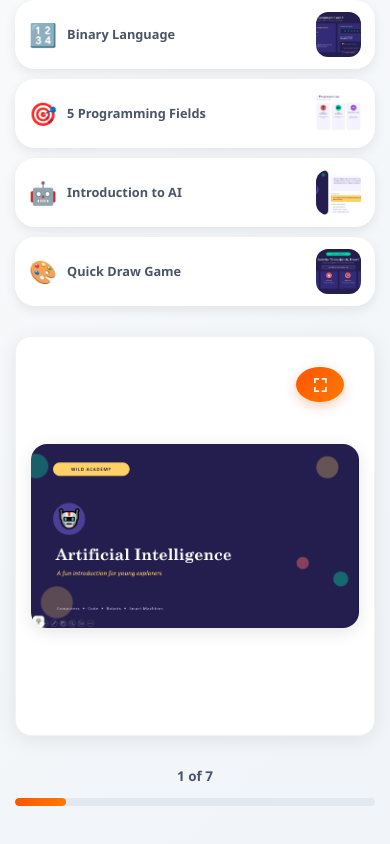
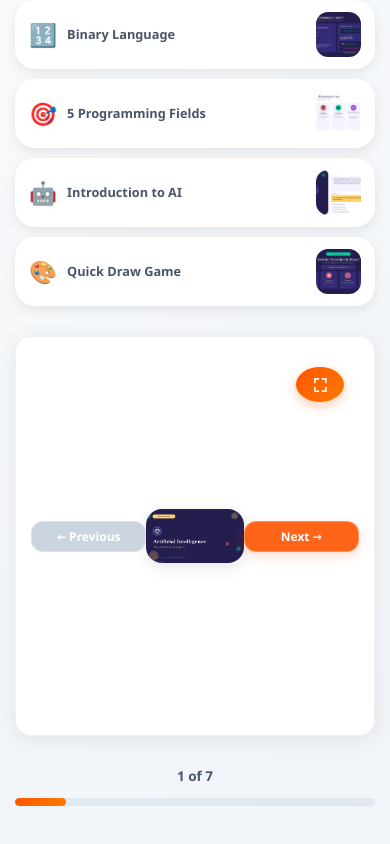
Before and after one commit to ahmedddddr/wild-academy, a React (Create React App) app in the folder frontend/: page /course in a window 390 px wide. Shown: the part 433-1277 px from the top of the page. Built offline with nearby package versions, Linux system fonts and the light colour scheme.

Commit message:
Fix navigation buttons not appearing in mobile view

```diff
--- a/frontend/src/pages/CoursePage.css
+++ b/frontend/src/pages/CoursePage.css
@@ -484,7 +484,22 @@
   }
 
   .fullscreen-nav {
-    display: none;
+    position: relative;
+    top: auto;
+    transform: none;
+    left: auto;
+    right: auto;
+    padding: 8px 16px;
+    font-size: 0.85rem;
+    width: 100%;
+  }
+
+  .prev-button.fullscreen-nav {
+    left: auto;
+  }
+
+  .next-button.fullscreen-nav {
+    right: auto;
   }
 
   .game-iframe-container {
@@ -568,7 +583,22 @@
   }
 
   .fullscreen-nav {
-    display: none;
+    position: relative;
+    top: auto;
+    transform: none;
+    left: auto;
+    right: auto;
+    padding: 6px 12px;
+    font-size: 0.8rem;
+    width: 100%;
+  }
+
+  .prev-button.fullscreen-nav {
+    left: auto;
+  }
+
+  .next-button.fullscreen-nav {
+    right: auto;
   }
 
   .fullscreen-button {
```
